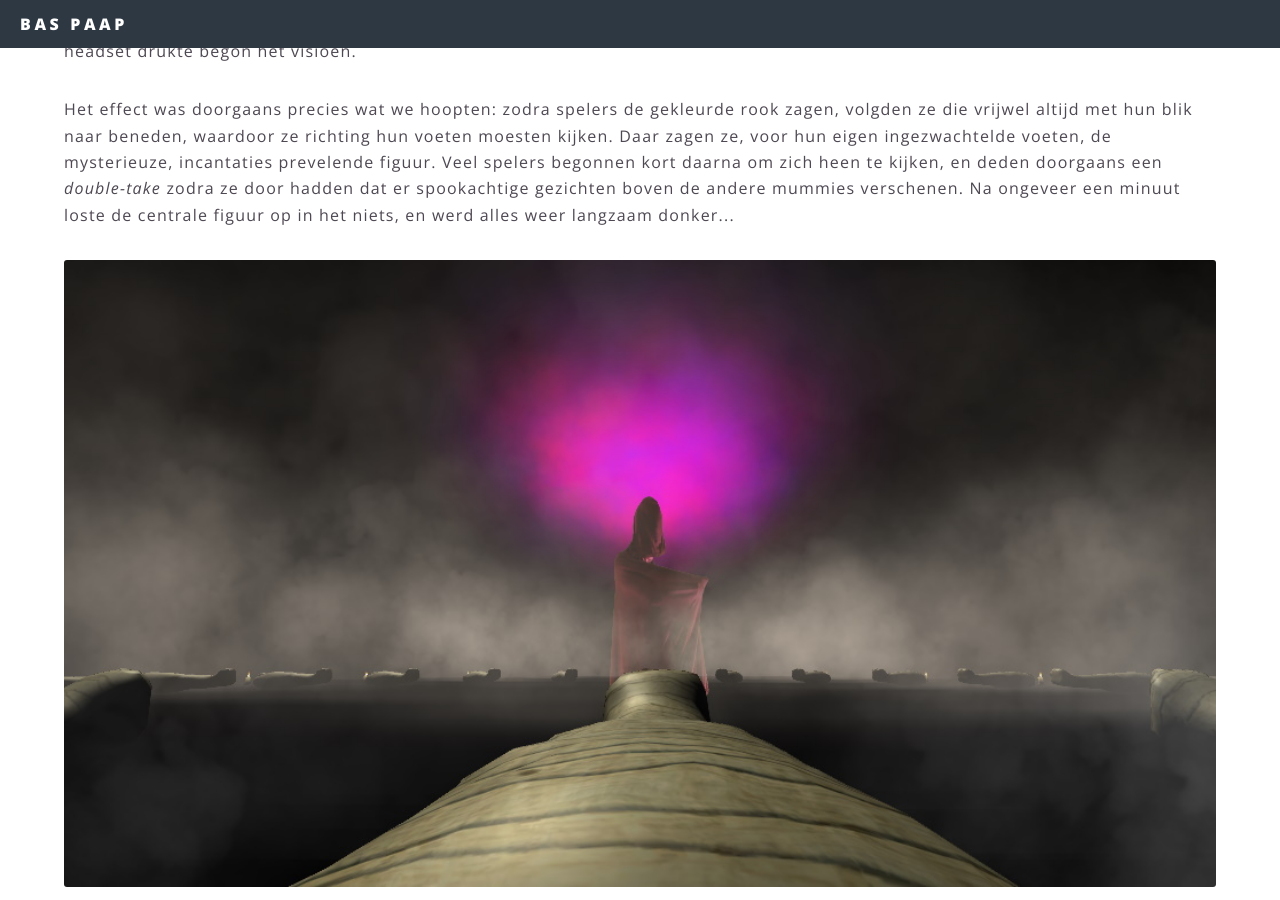
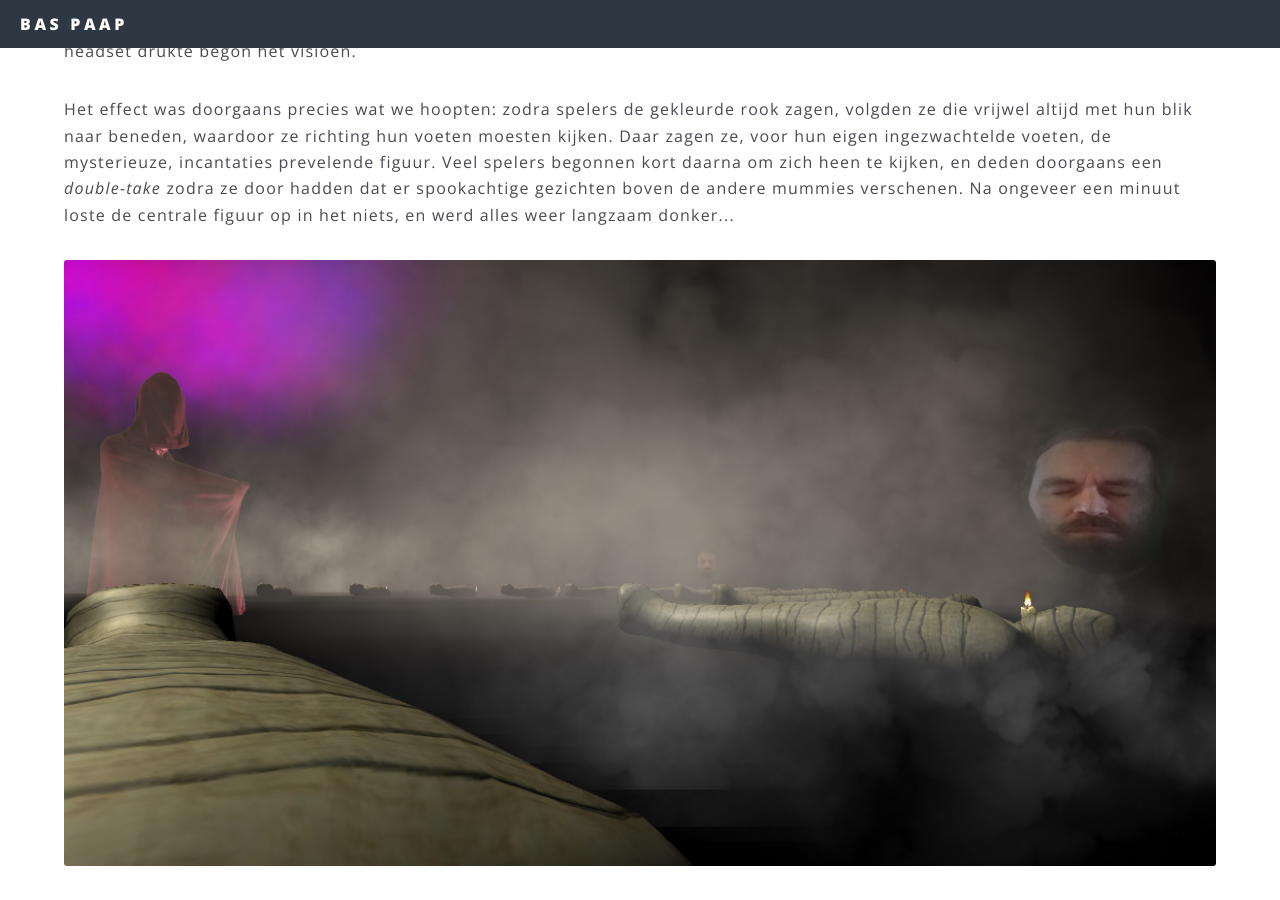
Before and after one commit to BasPaap/baspaap.github.io, a Jekyll site: the page built from poortendroom.html, in a window 1280 px wide and 900 px high, scrolled down 2987 px. Built offline with Jekyll 4.4.1, drawn with Linux system fonts in a browser that asks for light colours.

Commit message:
Add second vision image to poorten

```diff
--- a/poortendroom.html
+++ b/poortendroom.html
@@ -40,7 +40,7 @@ bannerimage: poortenbanner.jpg
 </p>
 
 <div class="image fit">
-    <img src="images/visioen.jpg" />
+    <img src="images/visioen2.jpg" />
 </div>
 
 <p>
```
Also changed, not shown: images/visioen2.jpg (added).
